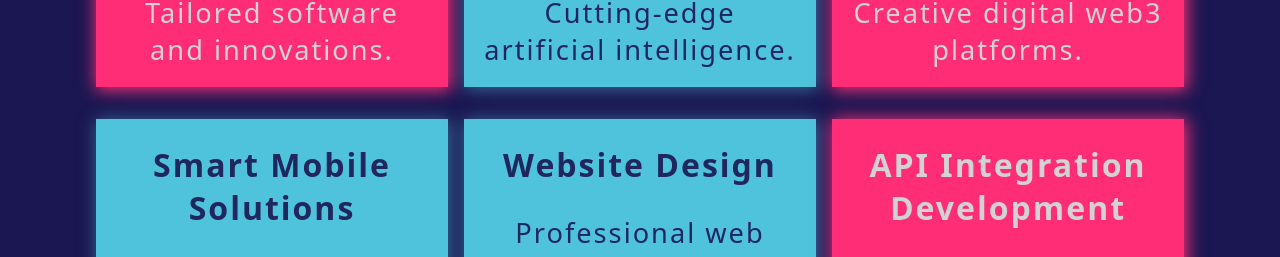
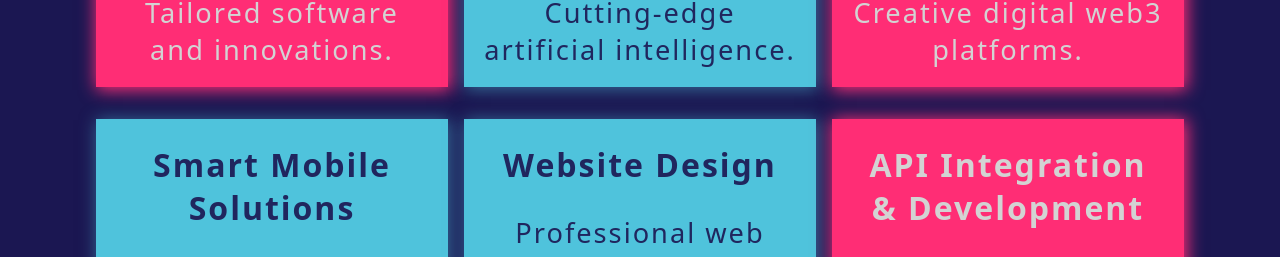
Before and after one commit to abdulrehmanibk/1s2f3y4n5e6, a React (Vite) app: page / in a window 1280 px wide. Shown: the part 775-1032 px from the top of the page. Built offline with nearby package versions, Linux system fonts and the light colour scheme.

Commit message:
june-29 3rd commit

```diff
--- a/src/pages/home/second.jsx
+++ b/src/pages/home/second.jsx
@@ -27,7 +27,7 @@ const Second = () => {
             <p>Professional web development and designing.</p>
             </div>
             <div className="card">
-            <h3>API Integration Development</h3>
+            <h3>API Integration & Development</h3>
             <p>Robust interface solutions.</p>
             </div>
             <div className="card">
```
